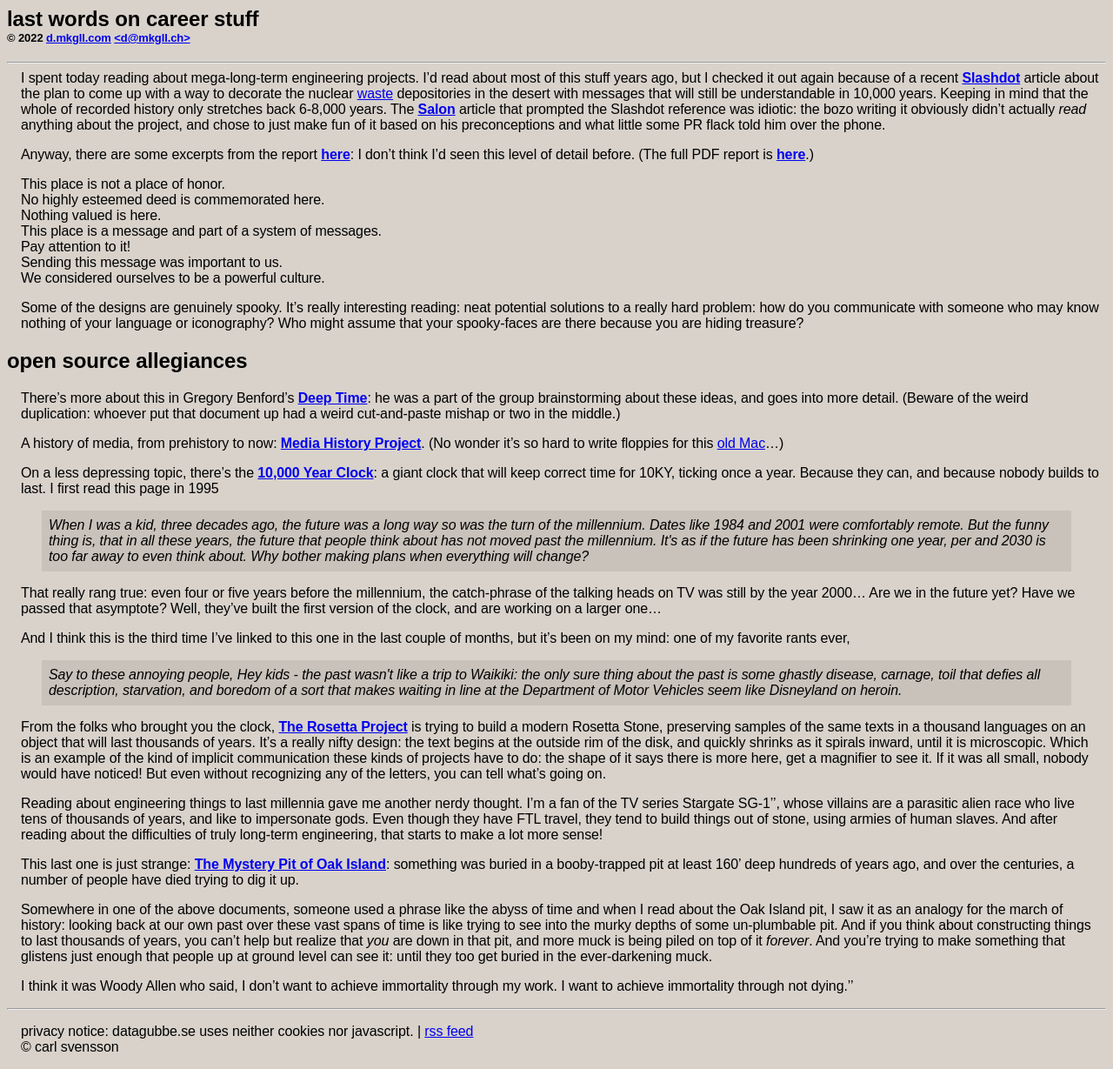
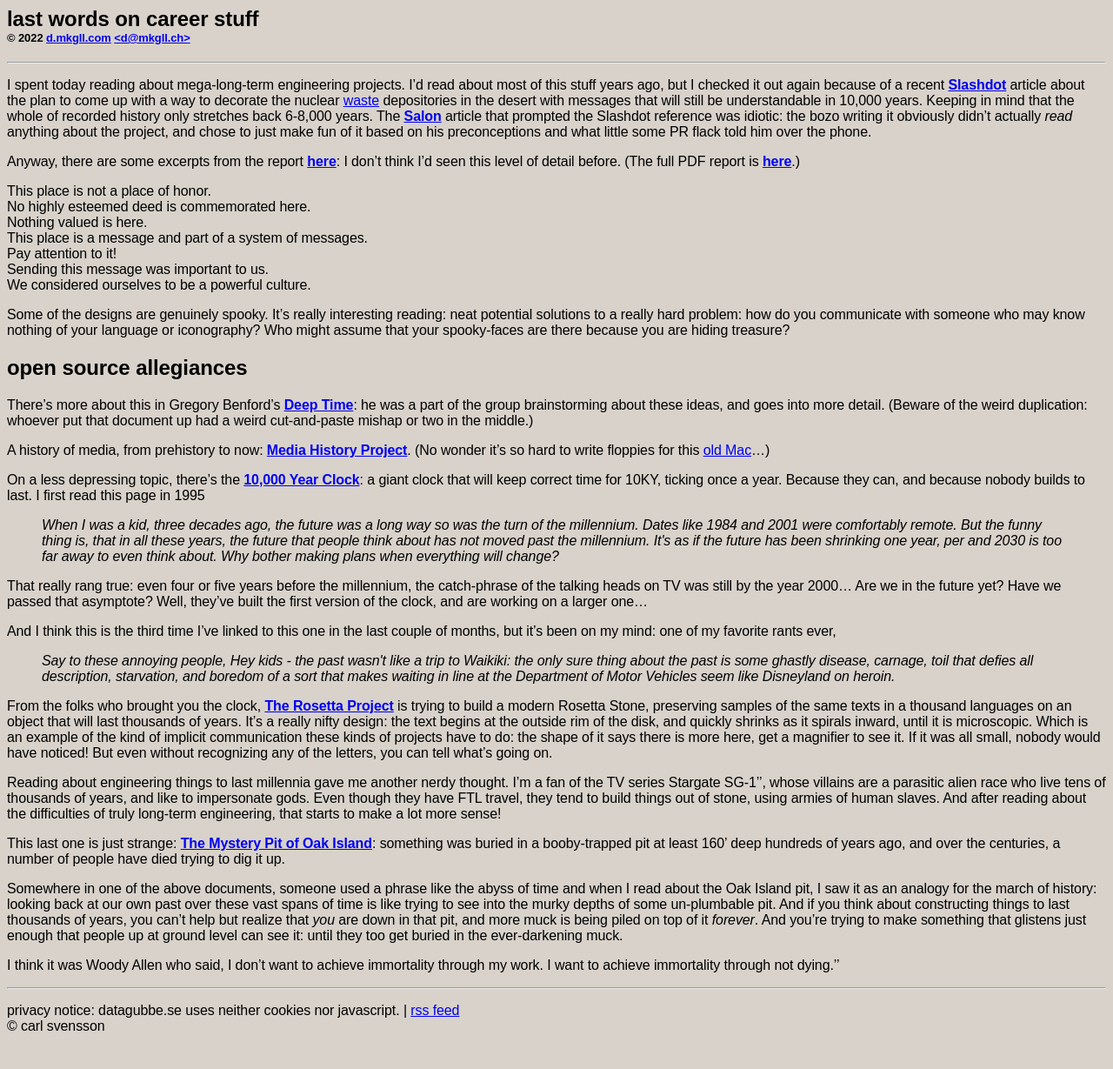
Before and after one commit to dmkgll/dmkgll, a Jekyll site: the page built from test.md, in a window 1280 px wide. Shown: the whole page at 87% size. Built offline with Jekyll 4.4.1, drawn with Linux system fonts in a browser that asks for light colours; after the commit the page ends 1205 px from its top, so only the background shows below that.

Commit message:
Update page.html

```diff
--- a/_layouts/page.html
+++ b/_layouts/page.html
@@ -1,8 +1,6 @@
-<html><head><style>p {
-    margin: 0.5em 0.5em 1em 1em;
+<html><head><style>
 }blockquote{background-color: #c8c2ba;
-    padding: 0.5em;}p {
-    margin: 0.5em 0.5em 1em 1em;
+    padding: 0.5em;}
 }</style>
  <title>{{page.title}}</title>
  <meta name="viewport" content="width=device-width">
```
